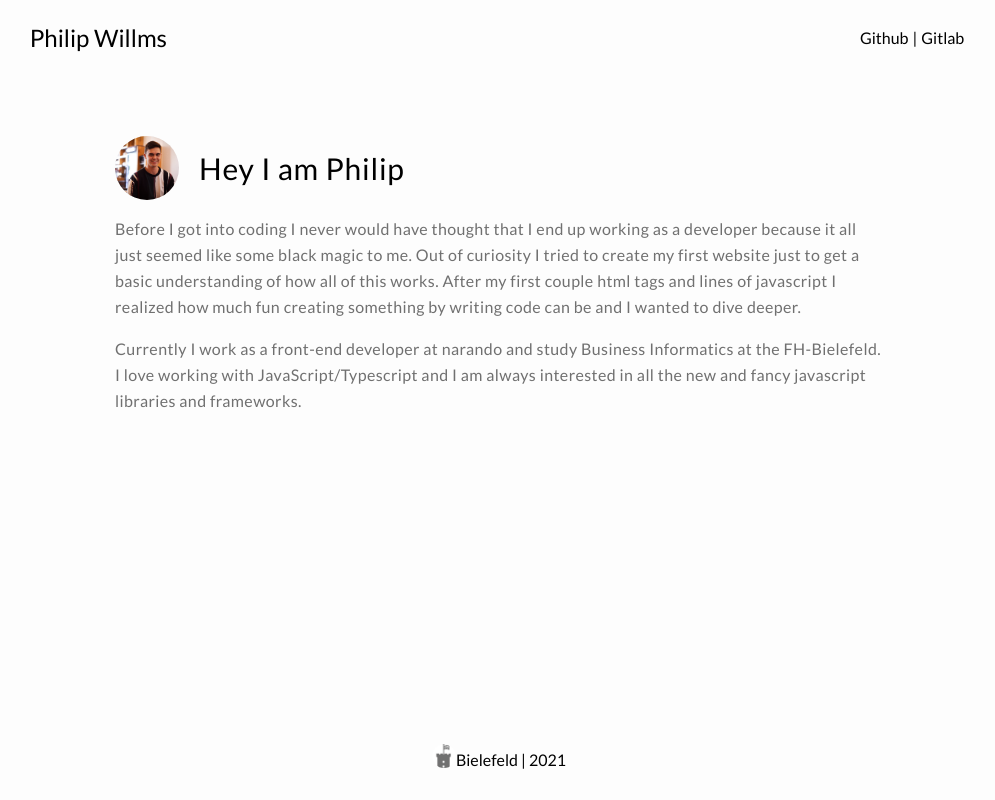
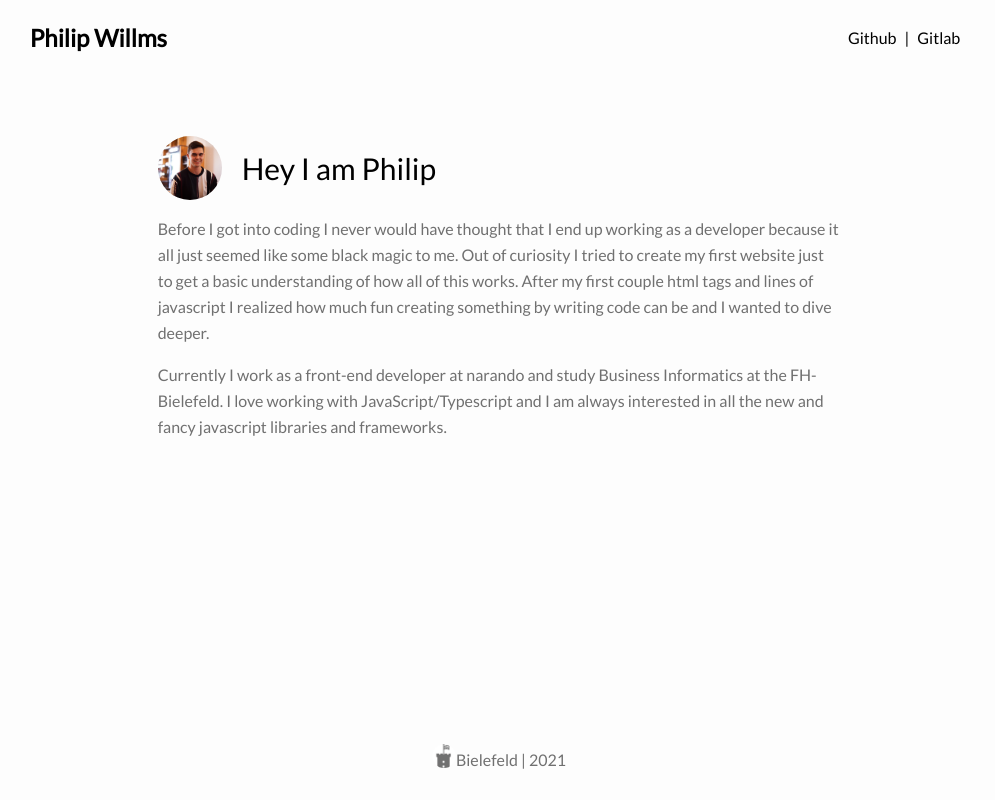
Before and after one commit to PhilipWillms/philipwillms.de, a Gatsby site: page / in a window 1280 px wide. Shown: the whole page, without its empty margins (141-1136 px from the left). Built offline with nearby package versions, Linux system fonts and the light colour scheme; Gatsby itself is replaced by a stand-in of ours.

Commit message:
feat: styling

```diff
--- a/src/components/description.jsx
+++ b/src/components/description.jsx
@@ -2,7 +2,7 @@ import React from "react"
 import Img from "gatsby-image"
 
 export const Description = props => (
-  <div className="flex flex-col items-center mt-10 mb-10 w-11/12 sm:w-9/12">
+  <div className="flex flex-col items-center mt-10 mb-10 w-11/12 sm:w-8/12">
     <div className="flex flex-col items-center w-full sm:flex-col">
       <div className="flex flex-row items-center w-full mb-4">
         <Img
@@ -10,17 +10,17 @@ export const Description = props => (
           className="rounded-full w-16 h-16 mr-5 flex"
           fluid={props.headerImage.childImageSharp.fluid}
         />
-        <p className="text-left text-3xl font-medium text-black leading-relaxed tracking-wide">
+        <p className="text-left text-3xl font-medium text-black leading-relaxed">
           Hey I am Philip
         </p>
       </div>
-      <p className="text-left text-md font-light text-gray-400 leading-relaxed tracking-wide">
+      <p className="text-left text-md font-light text-gray-400 leading-relaxed">
         {props.descriptionText.frontmatter.firstParagraph}
       </p>
-      <p className="text-left text-md mt-4 font-light text-gray-400 leading-relaxed tracking-wide">
+      <p className="text-left text-md mt-4 font-light text-gray-400 leading-relaxed">
         {props.descriptionText.frontmatter.secondParagraph}
       </p>
-      <p className="text-left text-md mt-4 font-light text-gray-400 leading-relaxed tracking-wide">
+      <p className="text-left text-md mt-4 font-light text-gray-400 leading-relaxed">
         {props.descriptionText.frontmatter.thirdParagraph}
       </p>
     </div>
--- a/src/components/footer.jsx
+++ b/src/components/footer.jsx
@@ -8,7 +8,7 @@ export const Footer = props => (
       className="rounded-full w-6 h-6 mb-2"
       fluid={props.bielefeld.childImageSharp.fluid}
     />
-    <p className="text-black font-normal">
+    <p className="text-gray-400 font-normal">
       Bielefeld | {new Date().getFullYear()}
     </p>
   </div>
--- a/src/components/header.jsx
+++ b/src/components/header.jsx
@@ -1,7 +1,7 @@
-import React from "react";
+import React from "react"
 
 export const Header = props => (
-  <h1 className="float-left w-10/12 mt-16 font-medium text-sm text-gray-300">
+  <h1 className="float-left sm:w-8/12 w-11/12 mt-6 font-bold text-sm text-black">
     {props.header}
   </h1>
-);
+)
--- a/src/components/label.jsx
+++ b/src/components/label.jsx
@@ -1,9 +1,9 @@
-import React from "react";
+import React from "react"
 
 export const Label = props => (
   <div
-    className={`p-1 w-20 text-center text-xs inline-block text-white rounded items-center mr-2 ${props.color}`}
+    className={`p-1 w-auto pr-2 pl-2 text-center text-xs inline-block text-white rounded items-center mr-2 ${props.color}`}
   >
     {props.name}
   </div>
-);
+)
--- a/src/components/topBar.jsx
+++ b/src/components/topBar.jsx
@@ -3,7 +3,7 @@ import { Link } from "gatsby"
 
 export const TopBar = props => (
   <div className="flex flex-col items-start justify-between mt-5 mb-5 w-11/12 sm:mb-10 sm:flex-row sm:items-center">
-    <h1 className="text-2xl font-medium text-black-400 m-0">
+    <h1 className="text-2xl text-black-400 m-0 font-semibold">
       <Link to="/">{props.descriptionText.frontmatter.name}</Link>
     </h1>
     <div className="text-black-400 text-m">
@@ -13,7 +13,7 @@ export const TopBar = props => (
       |  */}
       <a
         href="https://github.com/PhilipW97"
-        className="cursor-pointer mr-1 ml-1"
+        className="cursor-pointer mr-2 hover:underline"
         target="_blank"
         rel="noreferrer"
       >
@@ -22,7 +22,7 @@ export const TopBar = props => (
       |
       <a
         href="https://gitlab.com/philip27"
-        className="cursor-pointer mr-1 ml-1"
+        className="cursor-pointer mr-2 ml-2 hover:underline"
         target="_blank"
         rel="noreferrer"
       >
```
